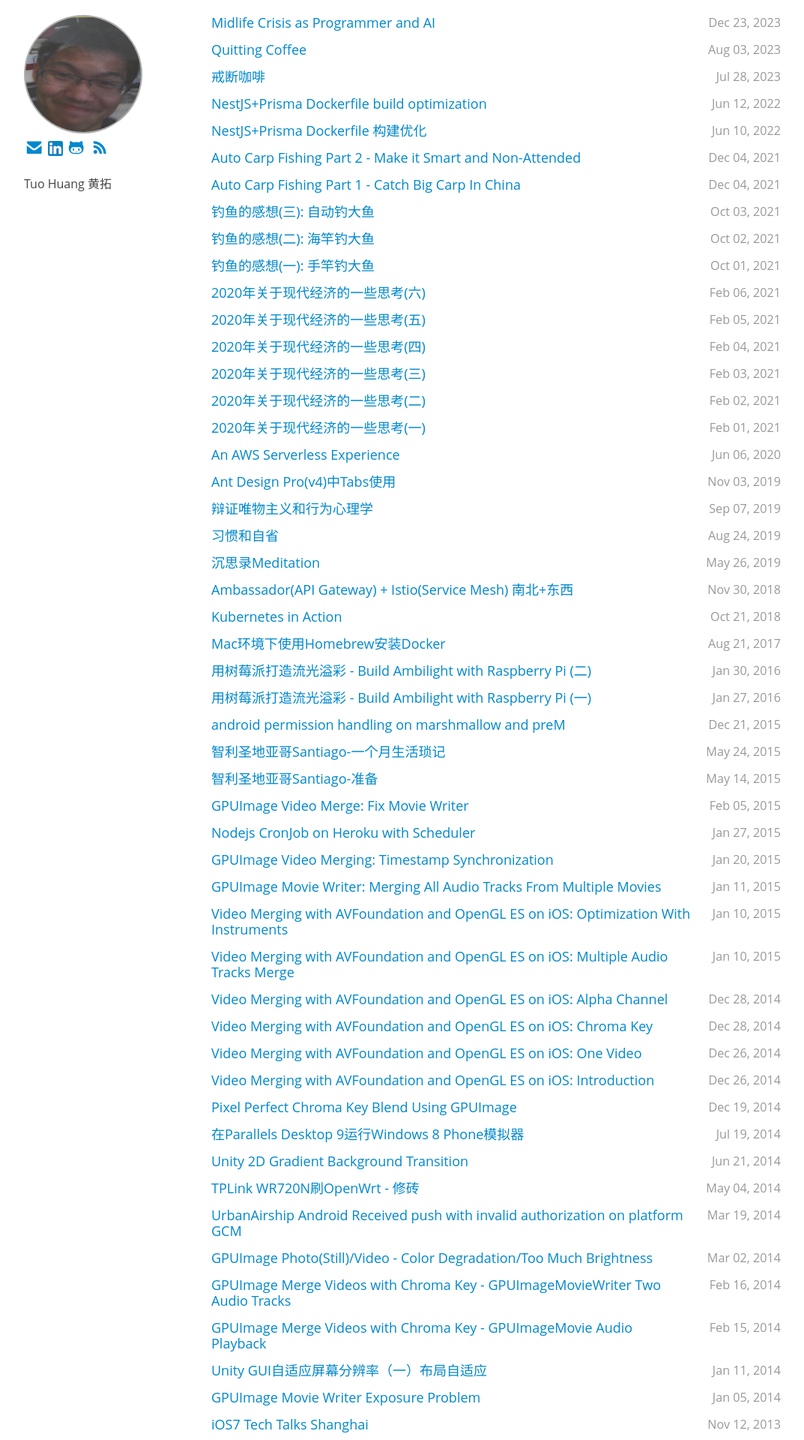
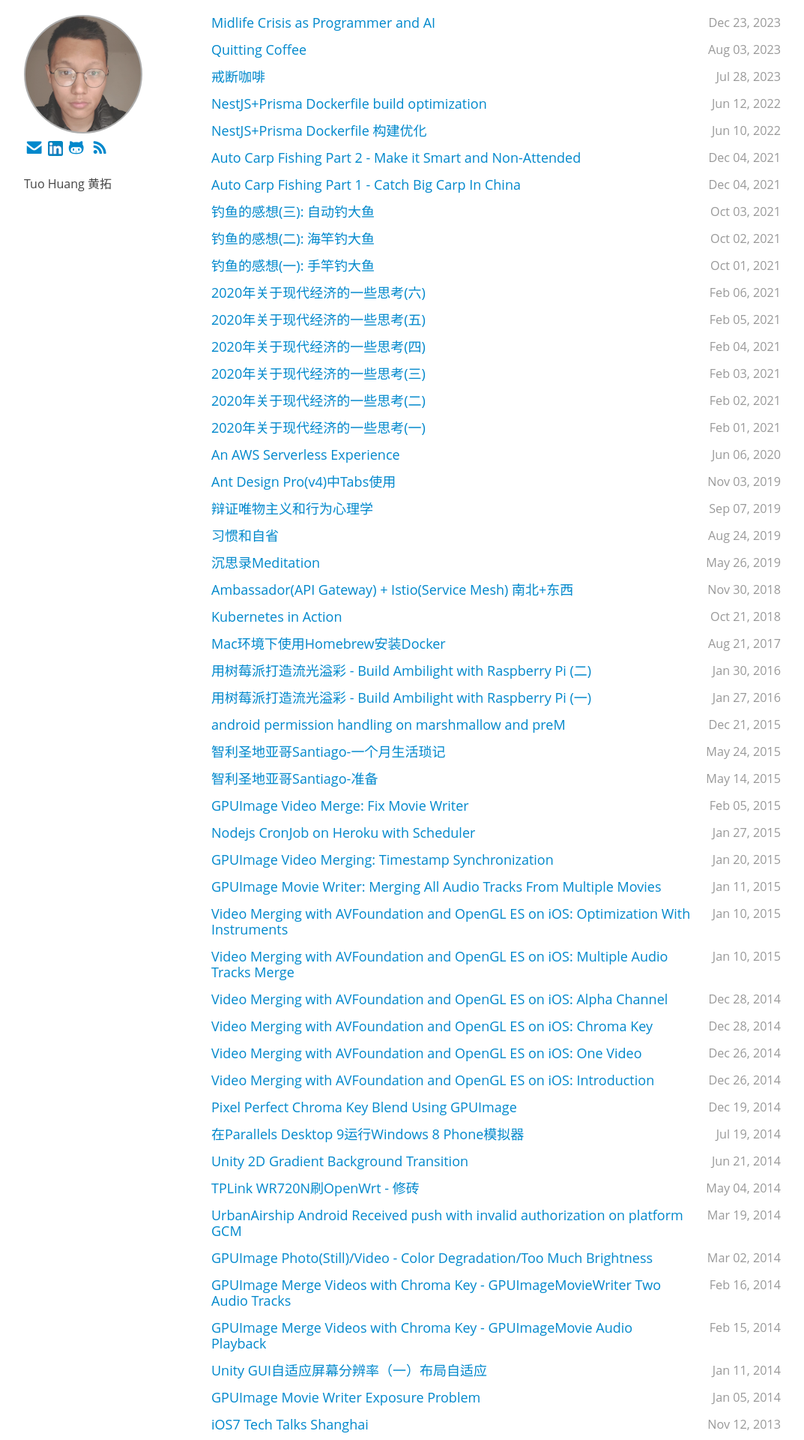
Before and after one commit to tuo/tuo.github.io, a Jekyll site: the page built from index.html, in a window 1280 px wide. Shown: the top 1920 px of the page at 75% size, without its empty margins (138-1211 px from the left). Built offline with Jekyll 4.4.1, drawn with Linux system fonts in a browser that asks for light colours.

Commit message:
replace avatar

```diff
--- a/static/css/layout.css
+++ b/static/css/layout.css
@@ -101,7 +101,7 @@
 }
 
 #avatar {
-  background-image: url('/static/images/avatar.jpg');
+  background-image: url('/static/images/avatar2.jpg');
   background-size: cover;
   height: 200px;
   width: 200px;
@@ -116,7 +116,7 @@
 }
 
 .avatar1 {
-  background-image: url('/static/images/avatar.jpg');
+  background-image: url('/static/images/avatar2.jpg');
   background-size: cover;
   height: 100px;
   width: 100px;
--- a/static/css/style.css
+++ b/static/css/style.css
@@ -2262,7 +2262,7 @@
 }
 
 #avatar {
-  background-image: url('/static/images/avatar.jpg');
+  background-image: url('/static/images/avatar2.jpg');
   background-size: cover;
   height: 154px;
   width: 154px;
--- a/static/css/temp.css
+++ b/static/css/temp.css
@@ -1019,7 +1019,7 @@
 }
 
 #avatar {
-  background-image: url('/static/images/avatar.jpg');
+  background-image: url('/static/images/avatar2.jpg');
   background-size: cover;
   height: 200px;
   width: 200px;
@@ -1034,7 +1034,7 @@
 }
 
 #avatar1 {
-  background-image: url('/static/images/avatar.jpg');
+  background-image: url('/static/images/avatar2.jpg');
   background-size: cover;
   height: 100px;
   width: 100px;
```
Also changed, not shown: static/images/avatar2.jpg (added).
